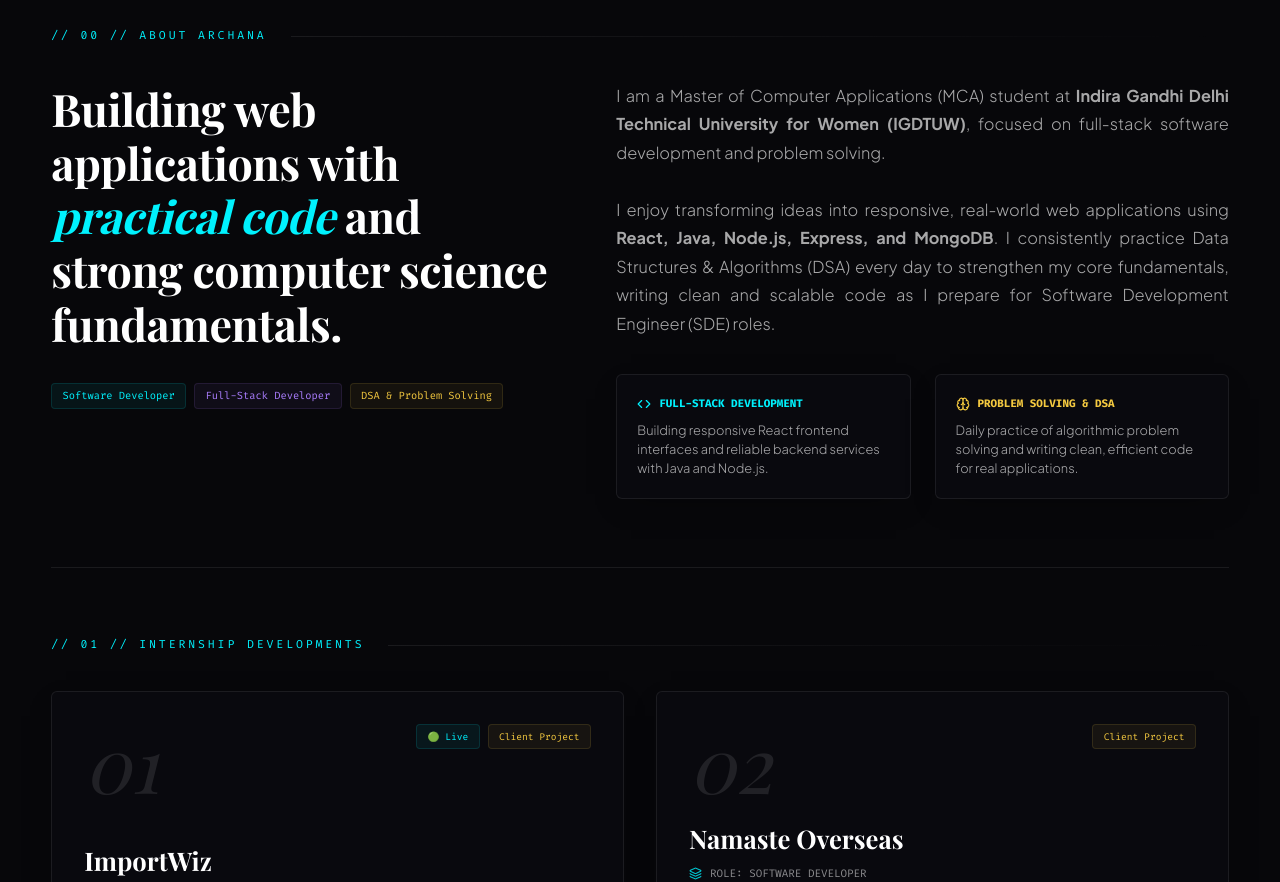
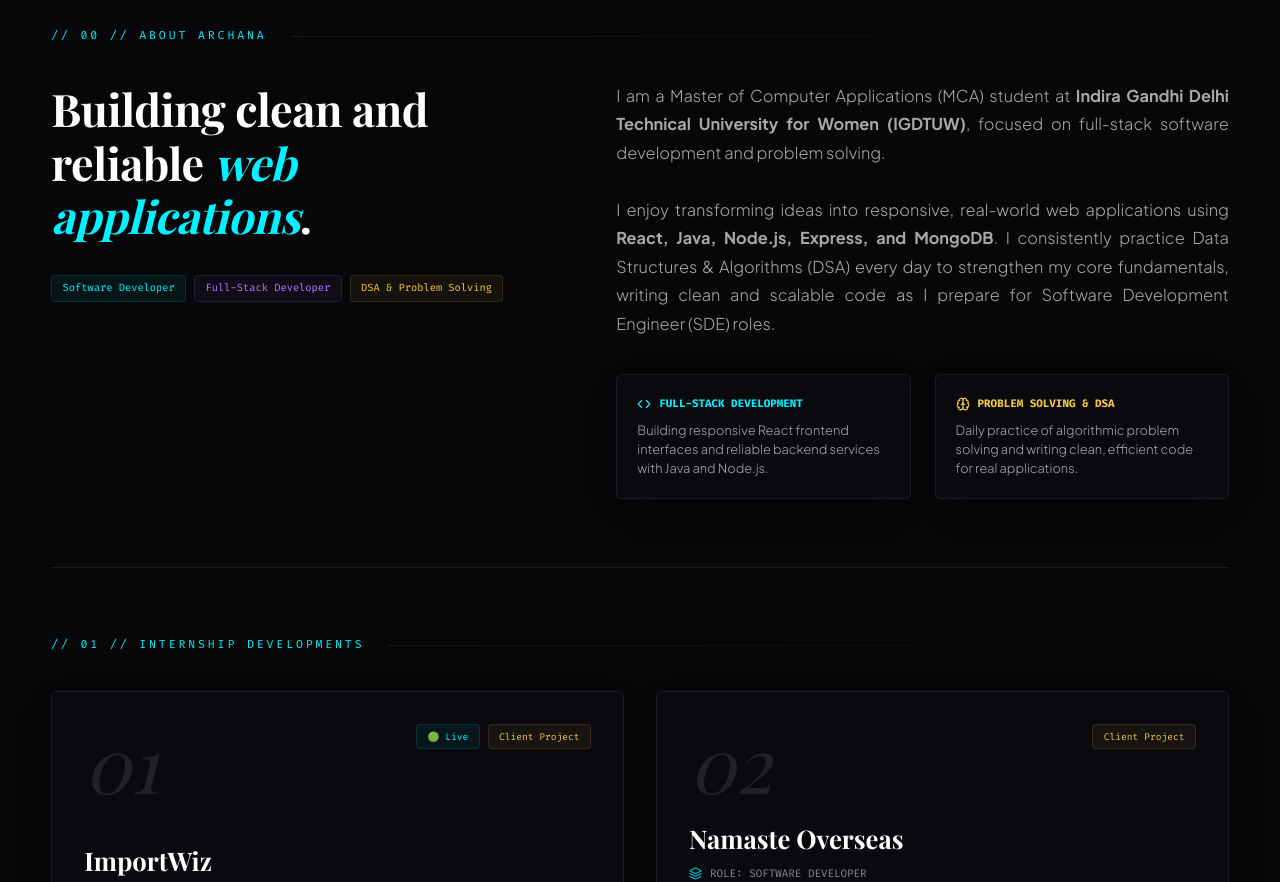
Before and after one commit to archana1801/my-portfolio, a React (Vite) app: page / in a window 1280 px wide. Shown: the part 940-1822 px from the top of the page. Built offline with nearby package versions, Linux system fonts and the light colour scheme; a web font is replaced by a local one.

Commit message:
Simplify About section headline to clean one-liner

```diff
--- a/src/components/About.jsx
+++ b/src/components/About.jsx
@@ -31,7 +31,7 @@ export default function About() {
               margin: 0
             }}
           >
-            Building web applications with <span style={{ fontStyle: 'italic', color: 'var(--color-accent-cyan)' }}>practical code</span> and strong computer science fundamentals.
+            Building clean and reliable <span style={{ fontStyle: 'italic', color: 'var(--color-accent-cyan)' }}>web applications</span>.
           </h2>
           <div style={{ display: 'flex', gap: '0.5rem', flexWrap: 'wrap', marginTop: '0.5rem' }}>
             <span className="badge" style={{ fontSize: '0.65rem' }}>Software Developer</span>
```
